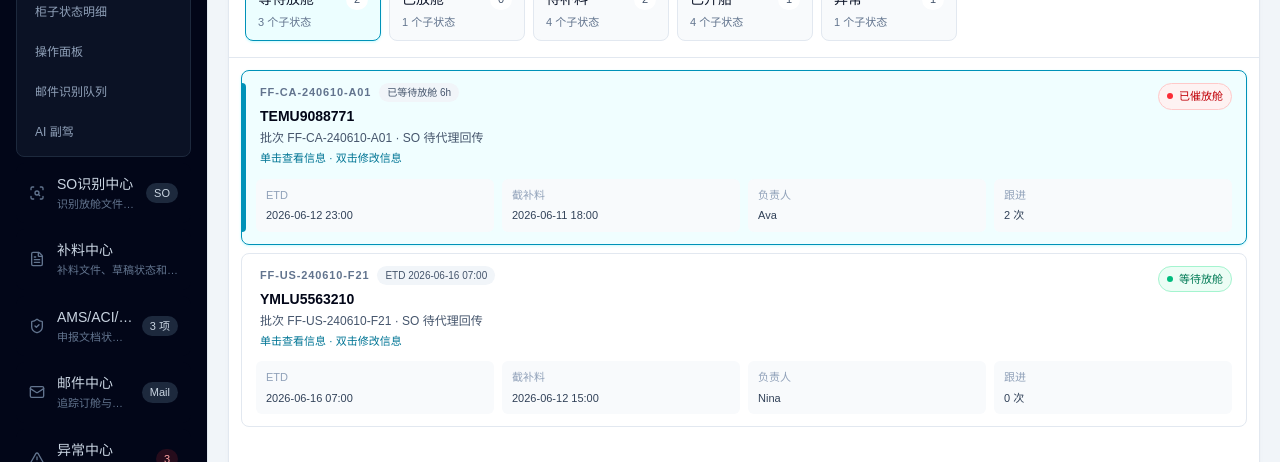
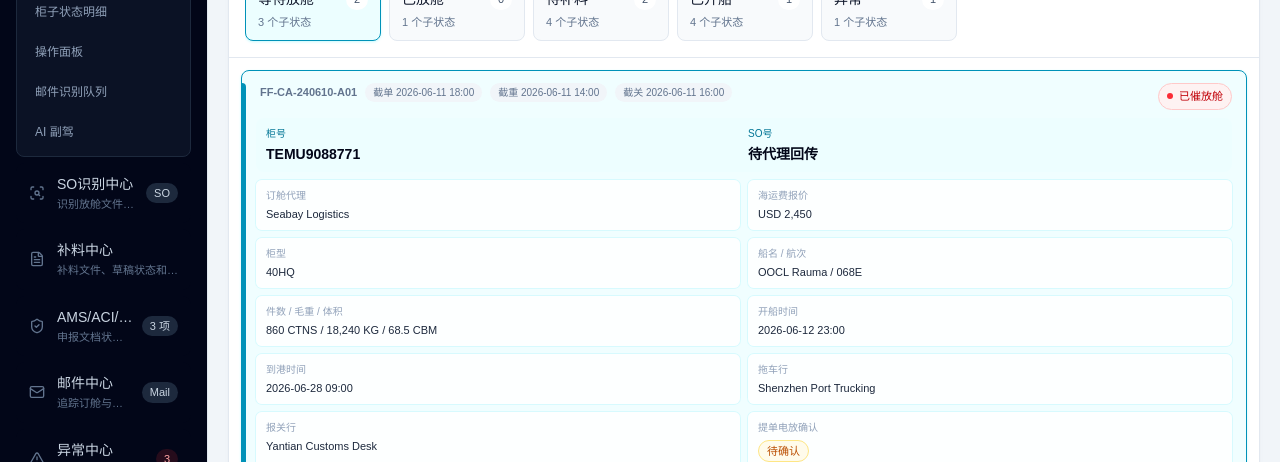
Before and after one commit to zqj372-ops/FreightFlow-AI, a Next.js app: page / in a window 1280 px wide. Shown: the part 490-952 px from the top of the page. Built offline with nearby package versions, Linux system fonts and the light colour scheme; no server answers; the database is empty.

Commit message:
feat: show booking tracking details in queue cards

```diff
--- a/src/components/workbench-shell.tsx
+++ b/src/components/workbench-shell.tsx
@@ -18,6 +18,7 @@ import {
   UserRound,
 } from "lucide-react";
 import { useRef } from "react";
+import { buildBookingTrackingCard } from "@/features/freightflow/page-helpers";
 import {
   getAlertLevel,
   mainNav,
@@ -130,11 +131,13 @@ function levelDot(level: AlertLevel) {
   return "bg-emerald-500";
 }
 
-function describeWaitWindow(shipment: ShipmentRecord) {
-  if (shipment.hoursToCutoff <= 6) return `截补料剩余 ${shipment.hoursToCutoff}h`;
-  if (shipment.hoursWaitingRelease >= 4) return `已等待放舱 ${shipment.hoursWaitingRelease}h`;
-  if (shipment.followUpCount > 0) return `已跟进 ${shipment.followUpCount} 次`;
-  return `ETD ${shipment.etd}`;
+function TrackingField({ label, value }: { label: string; value: string }) {
+  return (
+    <div className="min-w-0 rounded-md bg-white/85 px-2.5 py-2 ring-1 ring-cyan-100/70">
+      <p className="text-[10px] leading-4 text-slate-400">{label}</p>
+      <p className="mt-0.5 break-words text-[11px] font-medium leading-4 text-slate-800">{value}</p>
+    </div>
+  );
 }
 
 const navMeta: Record<
@@ -671,15 +674,23 @@ export function QueuePanel({
             {visibleShipments.map((shipment) => {
               const level = getAlertLevel(shipment);
               const selected = selectedShipmentId === shipment.id;
+              const trackingCard = buildBookingTrackingCard(shipment);
 
               return (
-                <button
+                <div
                   key={shipment.id}
-                  type="button"
+                  role="button"
+                  tabIndex={0}
                   onClick={() => handleShipmentClick(shipment.id)}
                   onDoubleClick={() => handleShipmentDoubleClick(shipment.id)}
+                  onKeyDown={(event) => {
+                    if (event.key !== "Enter" && event.key !== " ") return;
+
+                    event.preventDefault();
+                    handleShipmentClick(shipment.id);
+                  }}
                   className={cx(
-                    "relative w-full rounded-lg border px-3 py-3 text-left transition focus-visible:outline-none focus-visible:ring-2 focus-visible:ring-cyan-500/60 sm:px-3.5",
+                    "relative w-full cursor-pointer rounded-lg border px-3 py-3 text-left transition focus-visible:outline-none focus-visible:ring-2 focus-visible:ring-cyan-500/60 sm:px-3.5",
                     selected
                       ? "border-cyan-600 bg-cyan-50/80 shadow-sm shadow-cyan-100"
                       : "border-slate-200 bg-white hover:border-slate-300 hover:bg-slate-50",
@@ -687,21 +698,14 @@ export function QueuePanel({
                 >
                   {selected ? <span className="absolute inset-y-3 left-0 w-1 rounded-r-full bg-cyan-600" /> : null}
 
-                  <div className="flex items-start justify-between gap-3 pl-1">
-                    <div className="min-w-0">
-                      <div className="flex flex-wrap items-center gap-2">
-                        <p className="truncate text-[11px] font-semibold uppercase tracking-[0.08em] text-slate-500">
-                          {shipment.batchNo}
-                        </p>
-                        <span className="rounded-full bg-slate-100 px-2 py-0.5 text-[10px] font-medium text-slate-600">
-                          {describeWaitWindow(shipment)}
+                  <div className="flex flex-wrap items-start justify-between gap-2 pl-1">
+                    <div className="flex min-w-0 flex-wrap items-center gap-2">
+                      <p className="break-words text-[11px] font-semibold uppercase text-slate-500">{trackingCard.batchNo}</p>
+                      {trackingCard.cutoffPills.map((pill) => (
+                        <span key={pill.label} className="rounded-full bg-slate-100 px-2 py-0.5 text-[10px] font-medium text-slate-500">
+                          {pill.label} {pill.value}
                         </span>
-                      </div>
-                      <p className="mt-1 truncate text-sm font-semibold text-slate-950">{shipment.containerNo}</p>
-                      <p className="mt-1 truncate text-xs text-slate-600">
-                        批次 {shipment.batchNo} · SO {shipment.soStatus === "已识别" ? shipment.soNo : "待代理回传"}
-                      </p>
-                      <p className="mt-1 text-[11px] text-cyan-700">单击查看信息 · 双击修改信息</p>
+                      ))}
                     </div>
 
                     <span
@@ -711,29 +715,62 @@ export function QueuePanel({
                       )}
                     >
                       <span className={cx("h-1.5 w-1.5 rounded-full", levelDot(level))} />
-                      {shipment.status}
+                      {trackingCard.status}
                     </span>
                   </div>
 
-                  <div className="mt-3 grid grid-cols-2 gap-2 text-[11px] text-slate-600 lg:grid-cols-4">
-                    <div className="rounded-md bg-slate-50 px-2.5 py-2">
-                      <p className="text-slate-400">ETD</p>
-                      <p className="mt-1 truncate font-medium tabular-nums text-slate-700">{shipment.etd}</p>
+                  <div className="mt-2 grid grid-cols-1 gap-2 rounded-lg bg-cyan-50/70 px-2.5 py-2 sm:grid-cols-2">
+                    <div className="min-w-0">
+                      <p className="text-[10px] leading-4 text-cyan-700">柜号</p>
+                      <a
+                        href={trackingCard.queryUrl}
+                        target="_blank"
+                        rel="noreferrer"
+                        onClick={(event) => event.stopPropagation()}
+                        onDoubleClick={(event) => event.stopPropagation()}
+                        className="mt-0.5 block break-words text-sm font-semibold leading-5 text-slate-950 underline-offset-2 hover:text-cyan-700 hover:underline focus-visible:outline-none focus-visible:ring-2 focus-visible:ring-cyan-500/60"
+                      >
+                        {trackingCard.containerNo}
+                      </a>
                     </div>
-                    <div className="rounded-md bg-slate-50 px-2.5 py-2">
-                      <p className="text-slate-400">截补料</p>
-                      <p className="mt-1 truncate font-medium tabular-nums text-slate-700">{shipment.cutoffTime}</p>
-                    </div>
-                    <div className="rounded-md bg-slate-50 px-2.5 py-2">
-                      <p className="text-slate-400">负责人</p>
-                      <p className="mt-1 truncate font-medium text-slate-700">{shipment.operator}</p>
-                    </div>
-                    <div className="rounded-md bg-slate-50 px-2.5 py-2">
-                      <p className="text-slate-400">跟进</p>
-                      <p className="mt-1 font-medium tabular-nums text-slate-700">{shipment.followUpCount} 次</p>
+                    <div className="min-w-0">
+                      <p className="text-[10px] leading-4 text-cyan-700">SO号</p>
+                      <a
+                        href={trackingCard.queryUrl}
+                        target="_blank"
+                        rel="noreferrer"
+                        onClick={(event) => event.stopPropagation()}
+                        onDoubleClick={(event) => event.stopPropagation()}
+                        className="mt-0.5 block break-words text-sm font-semibold leading-5 text-slate-950 underline-offset-2 hover:text-cyan-700 hover:underline focus-visible:outline-none focus-visible:ring-2 focus-visible:ring-cyan-500/60"
+                      >
+                        {trackingCard.soNo}
+                      </a>
                     </div>
                   </div>
-                </button>
+
+                  <div className="mt-2 grid grid-cols-2 gap-2 text-[11px] text-slate-600 min-[1420px]:grid-cols-4">
+                    <TrackingField label="订舱代理" value={trackingCard.bookingAgent} />
+                    <TrackingField label="海运费报价" value={trackingCard.oceanFreightPrice} />
+                    <TrackingField label="柜型" value={trackingCard.containerType} />
+                    <TrackingField label="船名 / 航次" value={trackingCard.vesselVoyage} />
+                    <TrackingField label="件数 / 毛重 / 体积" value={trackingCard.packageWeightVolume} />
+                    <TrackingField label="开船时间" value={trackingCard.etd} />
+                    <TrackingField label="到港时间" value={trackingCard.eta} />
+                    <TrackingField label="拖车行" value={trackingCard.truckingCompany} />
+                    <TrackingField label="报关行" value={trackingCard.customsBroker} />
+                    <div className="min-w-0 rounded-md bg-white/85 px-2.5 py-2 ring-1 ring-cyan-100/70">
+                      <p className="text-[10px] leading-4 text-slate-400">提单电放确认</p>
+                      <span className={cx("mt-1 inline-flex rounded-full border px-2 py-0.5 text-[11px] font-medium", trackingCard.blTelexStatus.className)}>
+                        {trackingCard.blTelexStatus.label}
+                      </span>
+                    </div>
+                    <TrackingField label="当前状态" value={trackingCard.status} />
+                    <div className="min-w-0 rounded-md bg-white/85 px-2.5 py-2 ring-1 ring-cyan-100/70">
+                      <p className="text-[10px] leading-4 text-slate-400">操作</p>
+                      <p className="mt-0.5 break-words text-[11px] font-medium leading-4 text-cyan-700">单击查看 · 双击编辑</p>
+                    </div>
+                  </div>
+                </div>
               );
             })}
           </div>
--- a/src/features/freightflow/page-helpers.ts
+++ b/src/features/freightflow/page-helpers.ts
@@ -53,6 +53,25 @@ export type ShipmentBrief = {
 export type ShipmentDetailGroup = {
   items: Array<{ label: string; value: string }>;
   title: string;
+};
+
+export type BookingTrackingCard = {
+  batchNo: string;
+  blTelexStatus: { className: string; label: string };
+  bookingAgent: string;
+  containerNo: string;
+  containerType: string;
+  customsBroker: string;
+  cutoffPills: Array<{ label: string; value: string }>;
+  eta: string;
+  etd: string;
+  oceanFreightPrice: string;
+  packageWeightVolume: string;
+  queryUrl: string;
+  soNo: string;
+  status: string;
+  truckingCompany: string;
+  vesselVoyage: string;
 };
 
 export type BookingPlanCreateCheck = {
@@ -216,6 +235,84 @@ export function buildShipmentDetailGroups(shipment: ShipmentRecord): ShipmentDet
       ],
     },
   ];
+}
+
+function displayValue(value: unknown) {
+  if (value === null || value === undefined) return "-";
+
+  const normalized = String(value).trim();
+  return normalized.length > 0 ? normalized : "-";
+}
+
+function splitVesselVoyage(value: string) {
+  const normalized = value.trim();
+  if (!normalized) return { vesselName: "", voyageNo: "" };
+
+  const parts = normalized.split(/\s+/);
+  if (parts.length === 1) return { vesselName: normalized, voyageNo: "" };
+
+  return {
+    vesselName: parts.slice(0, -1).join(" "),
+    voyageNo: parts[parts.length - 1] ?? "",
+  };
+}
+
+function blTelexStatusBadge(value: ShipmentRecord["blTelexStatus"]): BookingTrackingCard["blTelexStatus"] {
+  if (value === "已确认") {
+    return { className: "border-emerald-200 bg-emerald-50 text-emerald-700", label: "已确认" };
+  }
+
+  if (value === "待确认") {
+    return { className: "border-amber-200 bg-amber-50 text-amber-700", label: "待确认" };
+  }
+
+  return { className: "border-slate-200 bg-slate-50 text-slate-600", label: "未确认" };
+}
+
+function carrierTrackingUrl(carrier: string) {
+  const normalized = carrier.trim().toUpperCase();
+
+  if (normalized.includes("OOCL")) {
+    return "https://www.oocl.com/eng/ourservices/eservices/cargotracking/Pages/cargotracking.aspx";
+  }
+
+  if (normalized.includes("COSCO")) return "https://elines.coscoshipping.com/ebusiness/cargoTracking";
+  if (normalized.includes("MAERSK")) return "https://www.maersk.com/tracking";
+  if (normalized.includes("HAPAG")) return "https://www.hapag-lloyd.com/en/online-business/track/track-by-booking-solution.html";
+  if (normalized.includes("YML") || normalized.includes("YANG")) return "https://www.yangming.com/e-service/track_trace/track_trace_cargo_tracking.aspx";
+  if (normalized.includes("EMC") || normalized.includes("EVER")) return "https://ct.shipmentlink.com/servlet/TDB1_CargoTracking.do";
+
+  return "https://www.track-trace.com/container";
+}
+
+export function buildBookingTrackingCard(shipment: ShipmentRecord): BookingTrackingCard {
+  const fallbackVessel = splitVesselVoyage(shipment.vesselVoyage);
+  const vesselName = displayValue(shipment.vesselName?.trim() ? shipment.vesselName : fallbackVessel.vesselName);
+  const voyageNo = displayValue(shipment.voyageNo?.trim() ? shipment.voyageNo : fallbackVessel.voyageNo);
+  const soNo = shipment.soStatus === "待识别" && shipment.soNo.trim() ? "待代理回传" : displayValue(shipment.soNo);
+
+  return {
+    batchNo: displayValue(shipment.batchNo),
+    blTelexStatus: blTelexStatusBadge(shipment.blTelexStatus),
+    bookingAgent: displayValue(shipment.bookingAgent),
+    containerNo: displayValue(shipment.containerNo),
+    containerType: displayValue(shipment.containerType),
+    customsBroker: displayValue(shipment.customsBroker),
+    cutoffPills: [
+      { label: "截单", value: displayValue(shipment.cutoffTime) },
+      { label: "截重", value: displayValue(shipment.cutWeightTime) },
+      { label: "截关", value: displayValue(shipment.cutCustomsTime) },
+    ],
+    eta: displayValue(shipment.eta),
+    etd: displayValue(shipment.etd),
+    oceanFreightPrice: displayValue(shipment.oceanFreightPrice),
+    packageWeightVolume: [displayValue(shipment.packages), displayValue(shipment.grossWeight), displayValue(shipment.cbm)].join(" / "),
+    queryUrl: carrierTrackingUrl(shipment.carrier),
+    soNo,
+    status: displayValue(shipment.status),
+    truckingCompany: displayValue(shipment.truckingCompany),
+    vesselVoyage: `${vesselName} / ${voyageNo}`,
+  };
 }
 
 export function buildShipmentStatusEditDraft(shipment: ShipmentRecord): ShipmentStatusEditDraft {
--- a/src/lib/mock-data.ts
+++ b/src/lib/mock-data.ts
@@ -21,18 +21,31 @@ export type ShipmentStatus =
 
 export type AlertLevel = "red" | "yellow" | "green";
 
+export type BlTelexStatus = "未确认" | "待确认" | "已确认" | "";
+
 export type ShipmentRecord = {
   id: string;
   batchNo: string;
   soNo: string;
   containerNo: string;
   bookingAgent: string;
+  blTelexStatus?: BlTelexStatus;
+  cbm?: string;
   carrier: string;
   originPort: string;
   transitPort: string;
   destinationPort: string;
   containerType: string;
+  customsBroker?: string;
+  cutCustomsTime?: string;
+  cutWeightTime?: string;
+  grossWeight?: string;
+  oceanFreightPrice?: string;
+  packages?: string;
+  truckingCompany?: string;
+  vesselName?: string;
   vesselVoyage: string;
+  voyageNo?: string;
   etd: string;
   eta: string;
   cutoffTime: string;
@@ -97,12 +110,23 @@ export const shipments: ShipmentRecord[] = [
     soNo: "OOLU8791320",
     containerNo: "TEMU9088771",
     bookingAgent: "Seabay Logistics",
+    blTelexStatus: "待确认",
+    cbm: "68.5 CBM",
     carrier: "OOCL",
     originPort: "Yantian",
     transitPort: "Busan",
     destinationPort: "Vancouver",
     containerType: "40HQ",
+    customsBroker: "Yantian Customs Desk",
+    cutCustomsTime: "2026-06-11 16:00",
+    cutWeightTime: "2026-06-11 14:00",
+    grossWeight: "18,240 KG",
+    oceanFreightPrice: "USD 2,450",
+    packages: "860 CTNS",
+    truckingCompany: "Shenzhen Port Trucking",
+    vesselName: "OOCL Rauma",
     vesselVoyage: "OOCL Rauma 068E",
+    voyageNo: "068E",
     etd: "2026-06-12 23:00",
     eta: "2026-06-28 09:00",
     cutoffTime: "2026-06-11 18:00",
```
Also changed, not shown: 1 other file (tests, documents, lock files or other folders).
